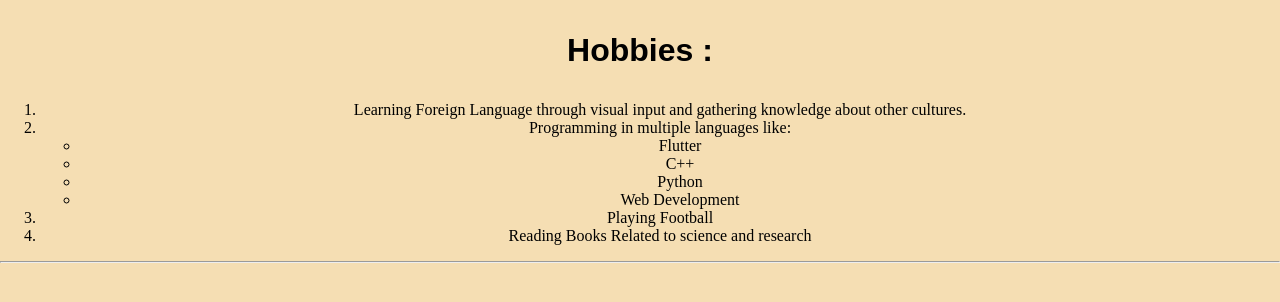
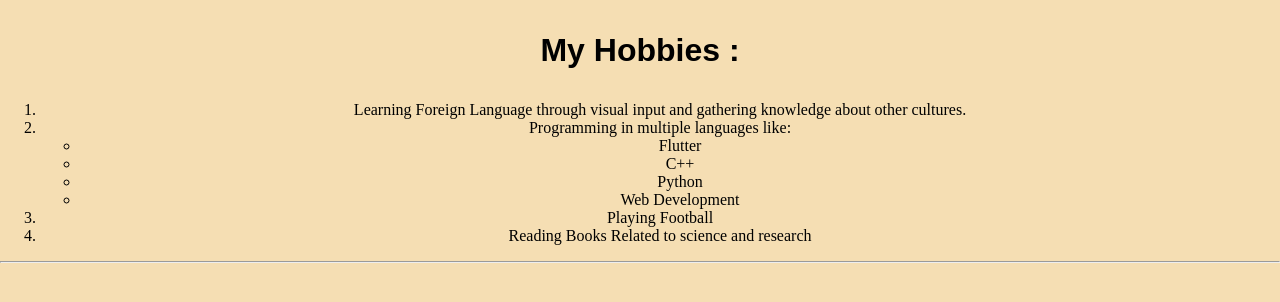
Before and after one commit to iamtheanandsingh/WebD, a plain HTML site: page Personal Site/hobbies.html in a window 1280 px wide. Drawn offline with Linux system fonts and the light colour scheme.

Commit message:
13072021

```diff
--- a/Personal Site/hobbies.html
+++ b/Personal Site/hobbies.html
@@ -9,7 +9,7 @@
     </head>
     <body>
         <h3>
-            Hobbies :
+            My Hobbies :
         </h3>
         <ol>
             <li>Learning Foreign Language through visual input and gathering knowledge about other cultures.</li>
```
